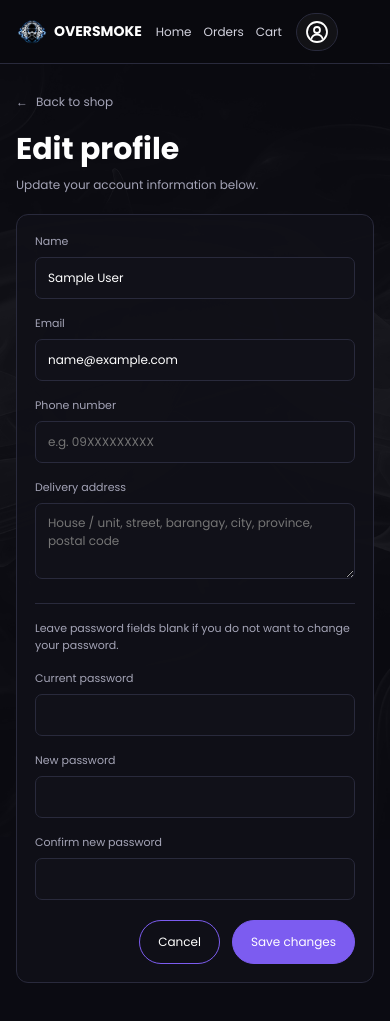
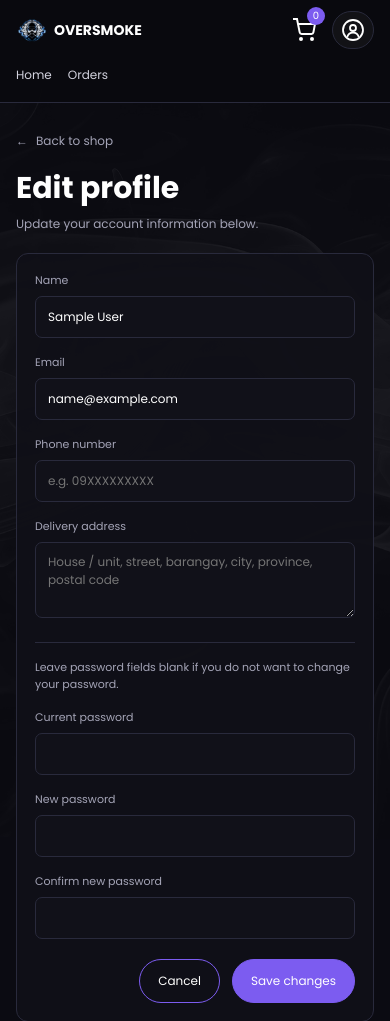
Before and after one commit to dwayne26arjon-normal/AWDOVERSMOKE-VLOUNGE, a Laravel app: page /profile/edit in a window 390 px wide. Shown: the top 1021 px of the page. Before the commit the page ends 983 px from the top, so only its background shows below. Run offline with Laravel 12, Linux system fonts and the light colour scheme; the visitor is signed in with stand-in values (Sample User, id 1).

Commit message:
Update 2.0

```diff
--- a/public/css/account-menu.css
+++ b/public/css/account-menu.css
@@ -84,6 +84,31 @@
 
 .topbar-actions .cart-link {
     margin-left: 0;
+}
+
+.site-topbar .cart-link {
+    position: relative;
+    display: inline-flex;
+    padding: 8px;
+    border-radius: 9px;
+}
+
+.site-topbar .cart-link:focus-visible {
+    outline: 2px solid #a78bfa;
+    outline-offset: 3px;
+}
+
+.site-topbar .cart-count {
+    position: absolute;
+    top: -3px;
+    right: -1px;
+    display: grid;
+    min-width: 18px;
+    height: 18px;
+    place-items: center;
+    border-radius: 999px;
+    background: var(--primary, #7c5cf0);
+    font-size: 10px;
 }
 
 .top-actions .account-actions {
@@ -201,6 +226,59 @@
     }
 }
 
+@media (max-width: 600px) {
+    .site-topbar {
+        height: auto;
+        min-height: 64px;
+        flex-wrap: wrap;
+        gap: 8px 12px;
+        padding: 10px 16px;
+    }
+
+    .site-topbar .site-nav {
+        order: 1;
+        flex: 1 0 100%;
+        gap: 16px;
+        font-size: 12px;
+    }
+
+    .site-topbar > .topbar-actions,
+    .site-topbar > .account-actions {
+        order: 0;
+        margin-left: auto;
+    }
+
+    .site-topbar .topbar-actions {
+        gap: 8px;
+    }
+
+    .site-topbar .account-actions {
+        gap: 6px;
+    }
+
+    .site-topbar .guest-auth-link {
+        min-height: 36px;
+        padding: 0 10px;
+        font-size: 11px;
+    }
+}
+
+@media (max-width: 380px) {
+    .site-topbar {
+        gap: 8px 10px;
+        padding: 8px 12px;
+    }
+
+    .site-topbar .site-nav {
+        gap: 12px;
+        font-size: 11px;
+    }
+
+    .site-topbar .guest-auth-link {
+        padding: 0 8px;
+    }
+}
+
 @media (prefers-reduced-motion: reduce) {
     .topbar nav a::after,
     .account-button,
--- a/resources/views/user/checkout.blade.php
+++ b/resources/views/user/checkout.blade.php
@@ -14,15 +14,14 @@
 </head>
 <body data-user-id="{{ auth('web')->id() }}">
     <div class="smoke"></div>
-    <header class="topbar">
+    <header class="topbar site-topbar">
         <a class="logo" href="{{ url('/home') }}">
             <img src="{{ asset('images/oversmokev-mascot.png') }}" alt="">
             <span>OVERSMOKE</span>
         </a>
-        <nav>
+        <nav class="site-nav">
             <a href="{{ url('/home') }}">Home</a>
             <a href="{{ route('orders') }}">Orders</a>
-            <a href="{{ route('cart') }}">Cart</a>
         </nav>
         <div class="topbar-actions">
         <a class="cart-link" href="{{ route('cart') }}" aria-label="Cart">
--- a/resources/views/user/home.blade.php
+++ b/resources/views/user/home.blade.php
@@ -74,7 +74,6 @@
             <nav class="nav">
                 <a href="{{ url('/home') }}" class="active">Home</a>
                 <a href="{{ route('orders') }}">Orders</a>
-                <a href="{{ route('cart') }}">Cart</a>
             </nav>
 
             <div class="search">
--- a/resources/views/user/orders.blade.php
+++ b/resources/views/user/orders.blade.php
@@ -28,15 +28,14 @@
     data-orders-updates-url="{{ route('orders.updates') }}"
 >
     <div class="smoke"></div>
-    <header class="topbar">
+    <header class="topbar site-topbar">
         <a class="logo" href="{{ url('/home') }}">
             <img src="{{ asset('images/oversmokev-mascot.png') }}" alt="">
             <span>OVERSMOKE</span>
         </a>
-        <nav>
+        <nav class="site-nav">
             <a href="{{ url('/home') }}">Home</a>
             <a class="active" href="{{ route('orders') }}" aria-current="page">Orders</a>
-            <a href="{{ route('cart') }}">Cart</a>
         </nav>
         <div class="topbar-actions">
             <a class="cart-link" href="{{ route('cart') }}" aria-label="Cart">
--- a/resources/views/user/product-details.blade.php
+++ b/resources/views/user/product-details.blade.php
@@ -13,15 +13,14 @@
 </head>
 <body data-user-id="{{ auth('web')->id() }}">
     <div class="smoke"></div>
-    <header class="topbar">
+    <header class="topbar site-topbar">
         <a class="logo" href="{{ url('/home') }}">
             <img src="{{ asset('images/oversmokev-mascot.png') }}" alt="">
             <span>OVERSMOKE</span>
         </a>
-        <nav>
+        <nav class="site-nav">
             <a href="{{ url('/home') }}">Home</a>
             <a href="{{ route('orders') }}">Orders</a>
-            <a href="{{ route('cart') }}">Cart</a>
         </nav>
         <div class="topbar-actions">
         <a class="cart-link" href="{{ route('cart') }}" aria-label="Cart">
--- a/resources/views/user/profile-edit.blade.php
+++ b/resources/views/user/profile-edit.blade.php
@@ -11,19 +11,24 @@
     <link rel="stylesheet" href="{{ asset('css/profile-edit.css') }}?v={{ filemtime(public_path('css/profile-edit.css')) }}">
     <link rel="stylesheet" href="{{ asset('css/account-menu.css') }}?v={{ filemtime(public_path('css/account-menu.css')) }}">
 </head>
-<body>
+<body data-user-id="{{ auth('web')->id() }}">
     <div class="smoke"></div>
-    <header class="topbar">
+    <header class="topbar site-topbar">
         <a class="logo" href="{{ url('/home') }}">
             <img src="{{ asset('images/oversmokev-mascot.png') }}" alt="">
             <span>OVERSMOKE</span>
         </a>
-        <nav>
+        <nav class="site-nav">
             <a href="{{ url('/home') }}">Home</a>
             <a href="{{ route('orders') }}">Orders</a>
-            <a href="{{ route('cart') }}">Cart</a>
         </nav>
-        <x-user.account-menu />
+        <div class="topbar-actions">
+            <a class="cart-link" href="{{ route('cart') }}" aria-label="Cart">
+                <svg width="24" height="24" viewBox="0 0 24 24" fill="none" stroke="currentColor" stroke-width="2"><circle cx="9" cy="21" r="1"/><circle cx="20" cy="21" r="1"/><path d="M1 1h4l2.7 13.4a2 2 0 0 0 2 1.6h9.7a2 2 0 0 0 2-1.6L23 6H6"/></svg>
+                <span class="cart-count" id="cartCount">0</span>
+            </a>
+            <x-user.account-menu />
+        </div>
     </header>
 
     <main class="page">
@@ -89,6 +94,10 @@
             </div>
         </form>
     </main>
+    <script>
+        const cartKey = `oversmoke-cart-user-${document.body.dataset.userId}`;
+        document.getElementById('cartCount').textContent = JSON.parse(localStorage.getItem(cartKey) || '[]').length;
+    </script>
     <script src="{{ asset('js/account-menu.js') }}?v={{ filemtime(public_path('js/account-menu.js')) }}"></script>
 </body>
 </html>
```
Also changed, not shown: public/css/home.css (+8 -0 lines), resources/views/user/cart.blade.php (+3 -4 lines), tests/Feature/User/ProfileTest.php (+2 -1 lines).
